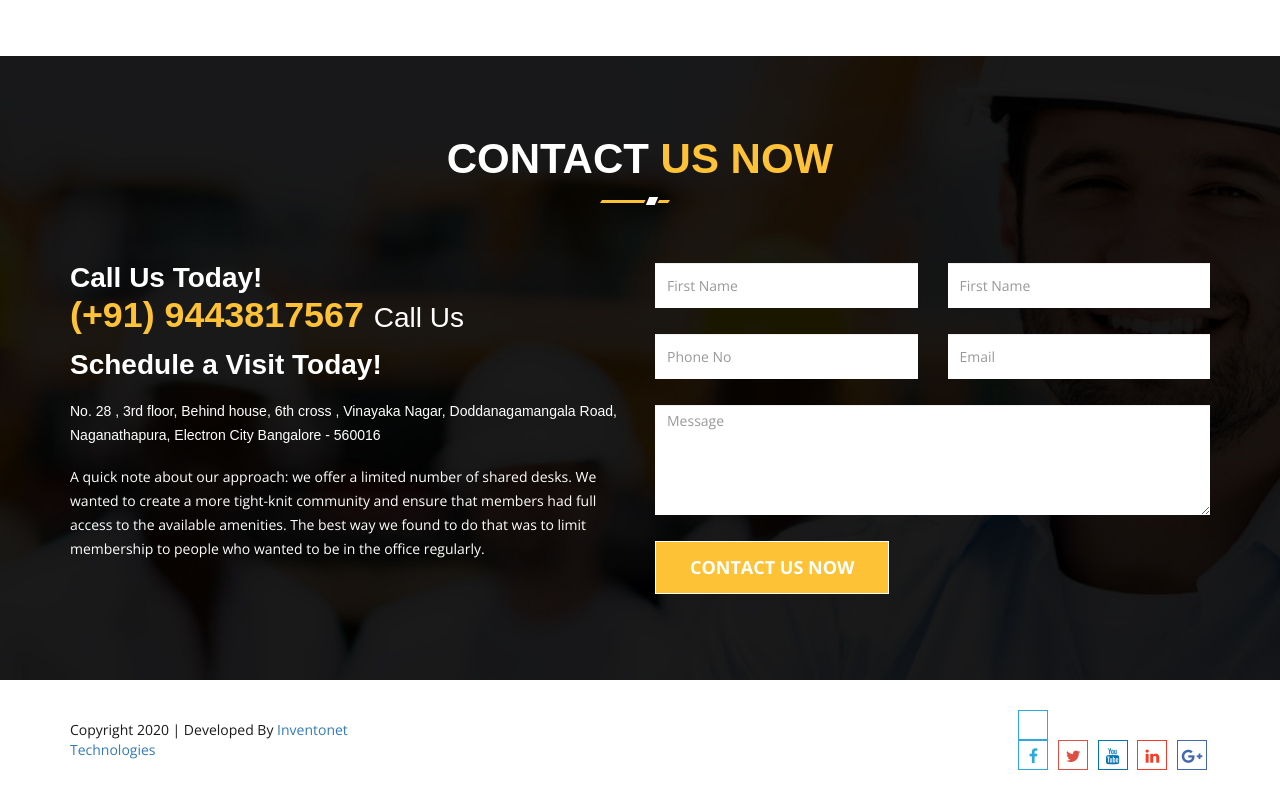
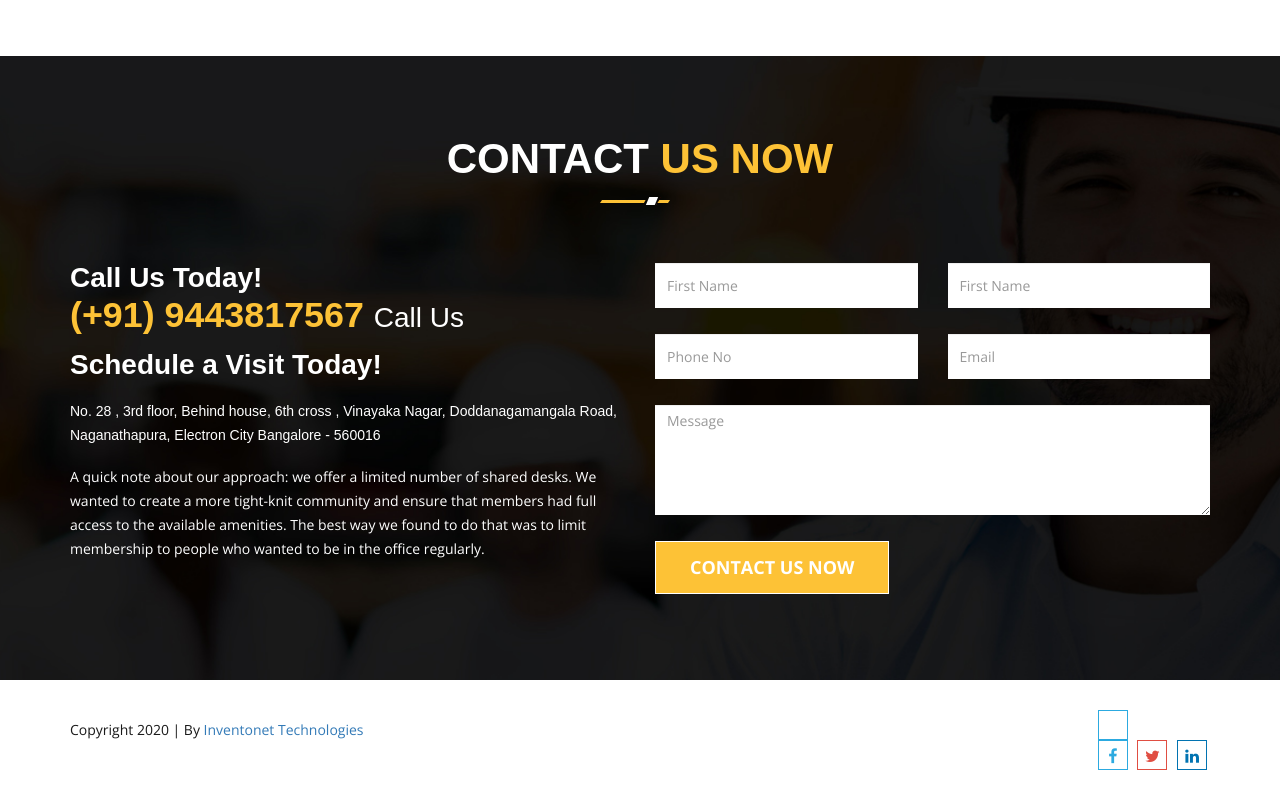
Before and after one commit to InspireSoftwareDevelopers/coworking, a plain HTML site: page index.html in a window 1280 px wide. Shown: the part 2888-3688 px from the top of the page. Drawn offline with nearby package versions, Linux system fonts and the light colour scheme.

Commit message:
Update index.html

```diff
--- a/index.html
+++ b/index.html
@@ -364,15 +364,13 @@ All our Coworking spaces are fully equipped with amenities to </br>make you your
   <div class="container">
     <div class="row">
       <div class="col-md-4">
-        <div class="copyright">Copyright 2020 | Developed By <a href="http://inventonet.com/">Inventonet Technologies</div>
+        <div class="copyright">Copyright 2020 | By <a href="http://inventonet.com/">Inventonet Technologies</div>
       </div>
       <div class="col-md-8">
         <ul class="social-icons">
           <li><a href="#"><i class="fa fa-facebook" aria-hidden="true"></i></a></li>
           <li><a href="#"><i class="fa fa-twitter" aria-hidden="true"></i></a></li>
-          <li><a href="#"><i class="fa fa-youtube" aria-hidden="true"></i></a></li>
           <li><a href="#"><i class="fa fa-linkedin" aria-hidden="true"></i></a></li>
-          <li><a href="#"><i class="fa fa-google-plus" aria-hidden="true"></i></a></li>
         </ul>
       </div>
     </div>
```
